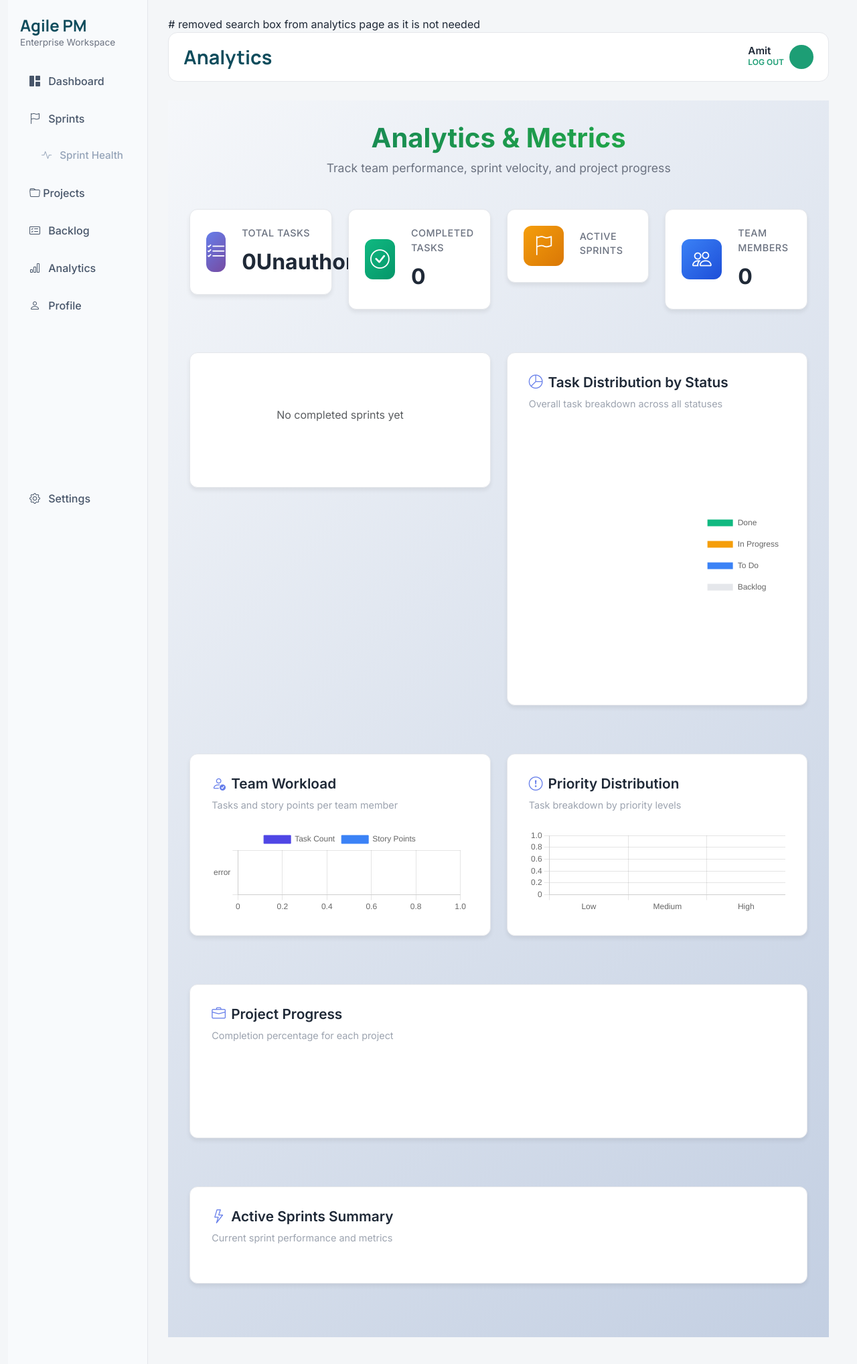
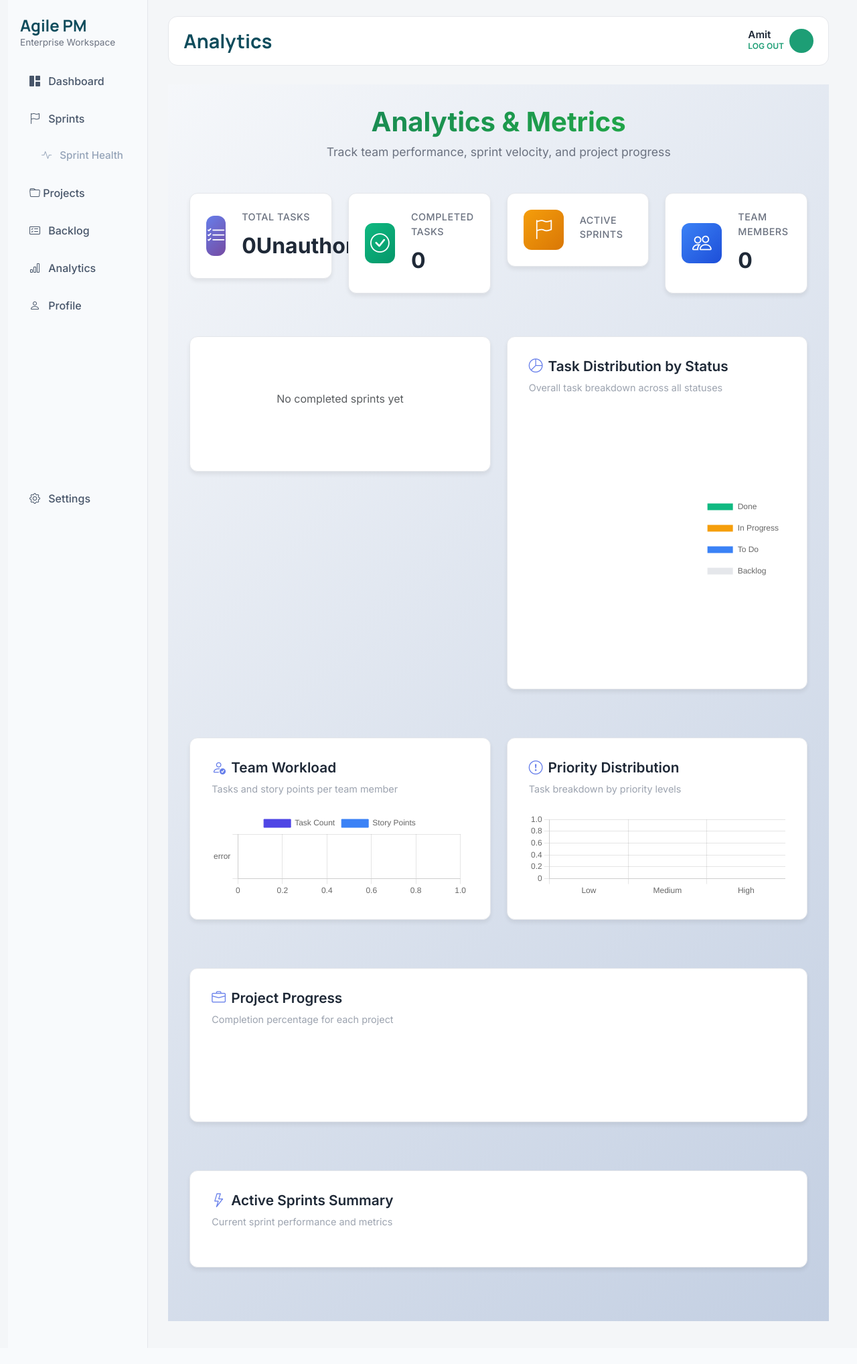
Before and after one commit to amitmath/CITS5505-Project, a Flask app: template app/templates/analytics.html in a window 1280 px wide. Shown: the whole page at 67% size. After the commit the page ends 2012 px from the top, so only its background shows below. Run offline with Flask 3, Linux system fonts and the light colour scheme; the template is opened without the code that fills it, so the values that code supplies are empty.

Commit message:
refactor

```diff
--- a/app/templates/analytics.html
+++ b/app/templates/analytics.html
@@ -2,7 +2,7 @@
 
 {% block content %}
 {% set topbar_title = 'Analytics' %}
-# removed search box from analytics page as it is not needed
+{# Hide search box on analytics page - not needed for analytics dashboard #}
 {% set topbar_search_class = 'd-none' %}
 {% include 'components/topbar.html' %}
 
```
